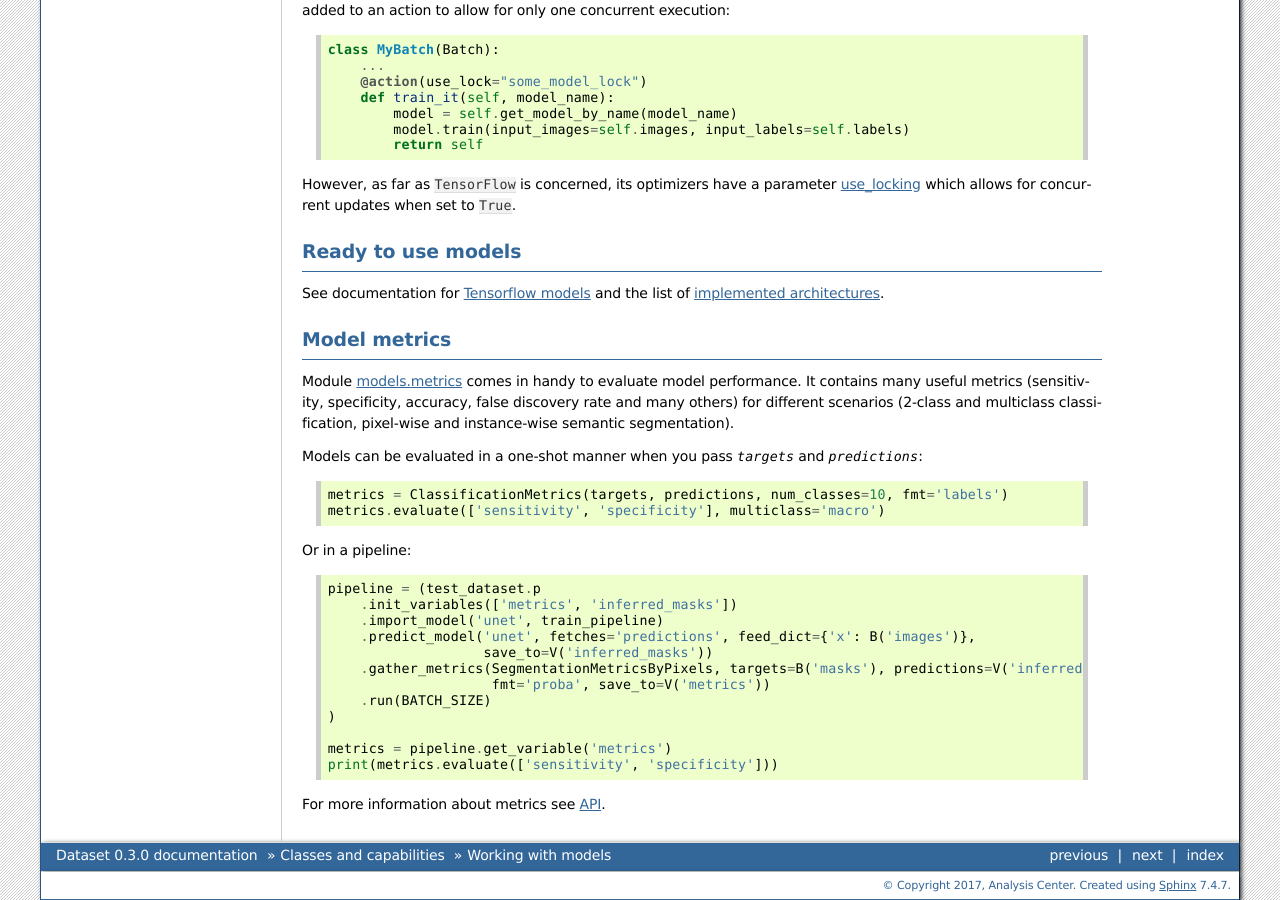
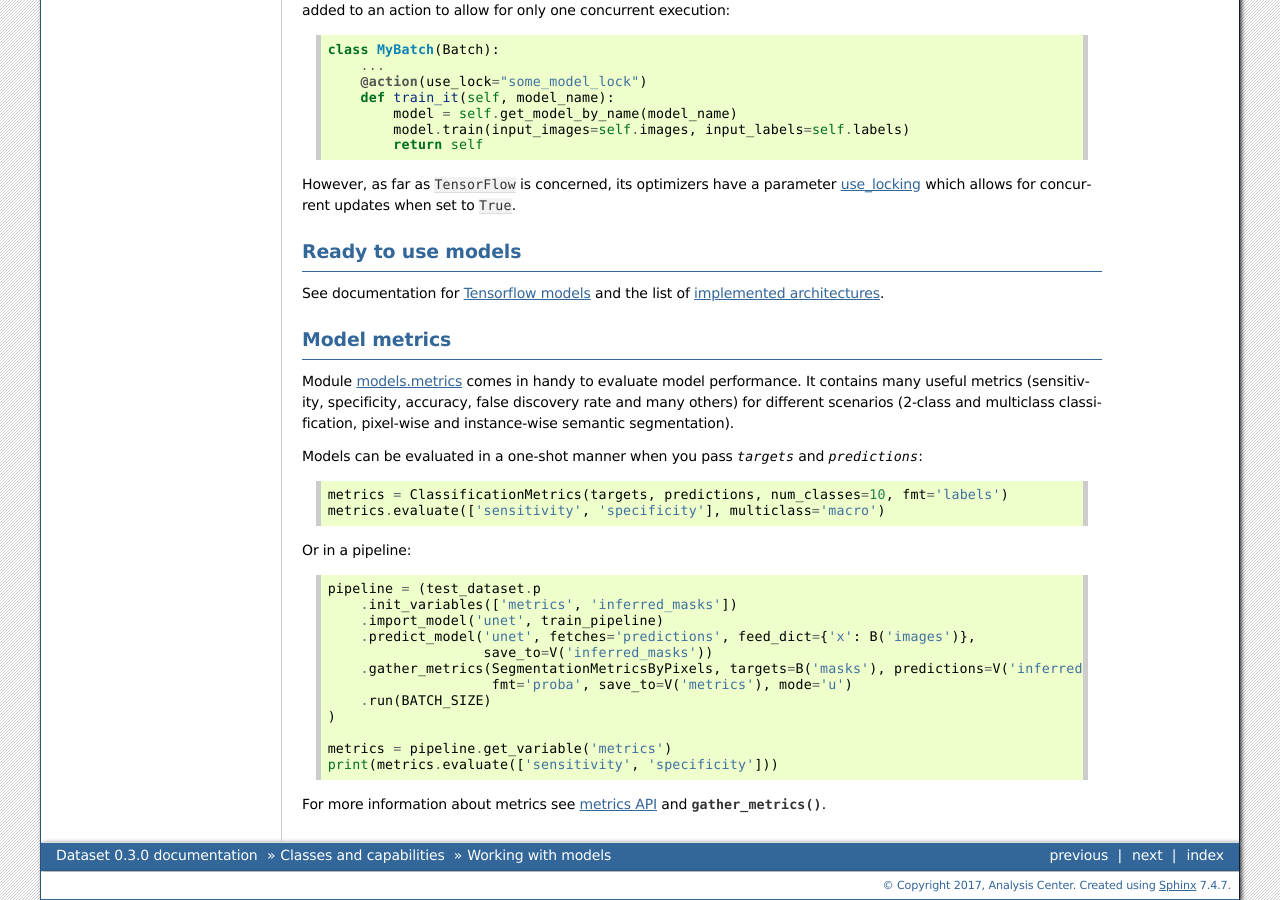
Before and after one commit to analysiscenter/batchflow, a Sphinx documentation site: the page built from docs/intro/models.rst, in a window 1280 px wide and 900 px high, scrolled down 4459 px. Built offline with Sphinx 7.4.7, drawn with Linux system fonts in a browser that asks for light colours.

Commit message:
Fix docs

```diff
--- a/docs/intro/models.rst
+++ b/docs/intro/models.rst
@@ -280,11 +280,11 @@ Or in a pipeline::
         .predict_model('unet', fetches='predictions', feed_dict={'x': B('images')},
                        save_to=V('inferred_masks'))
         .gather_metrics(SegmentationMetricsByPixels, targets=B('masks'), predictions=V('inferred_masks'),
-                        fmt='proba', save_to=V('metrics'))
+                        fmt='proba', save_to=V('metrics'), mode='u')
         .run(BATCH_SIZE)
     )
 
     metrics = pipeline.get_variable('metrics')
     print(metrics.evaluate(['sensitivity', 'specificity']))
 
-For more information about metrics see :doc:`API <../api/dataset.models.metrics>`.
+For more information about metrics see :doc:`metrics API <../api/dataset.models.metrics>` and :meth:`~.Pipeline.gather_metrics`.
```
Also changed, not shown: 1 other file.
